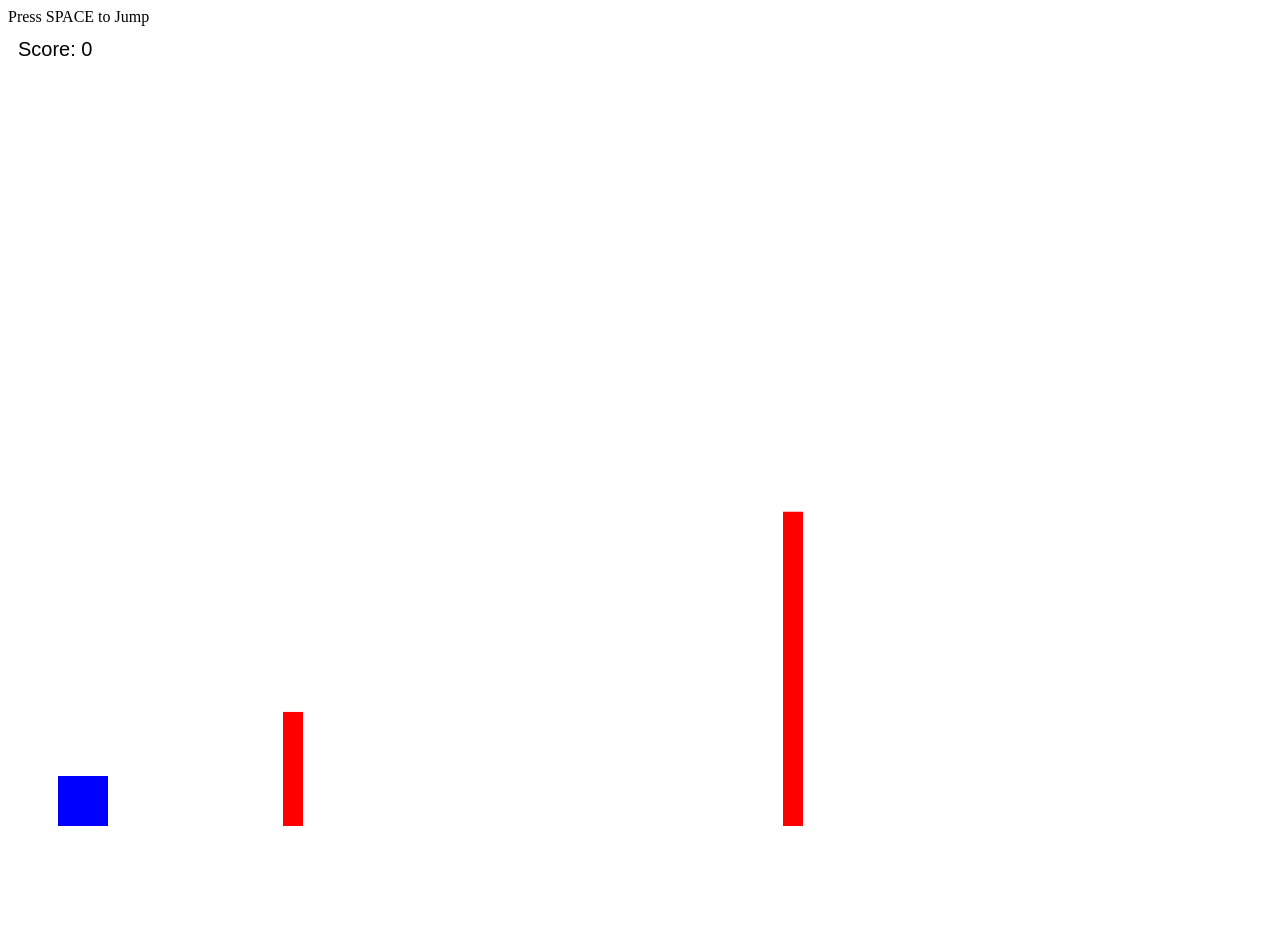
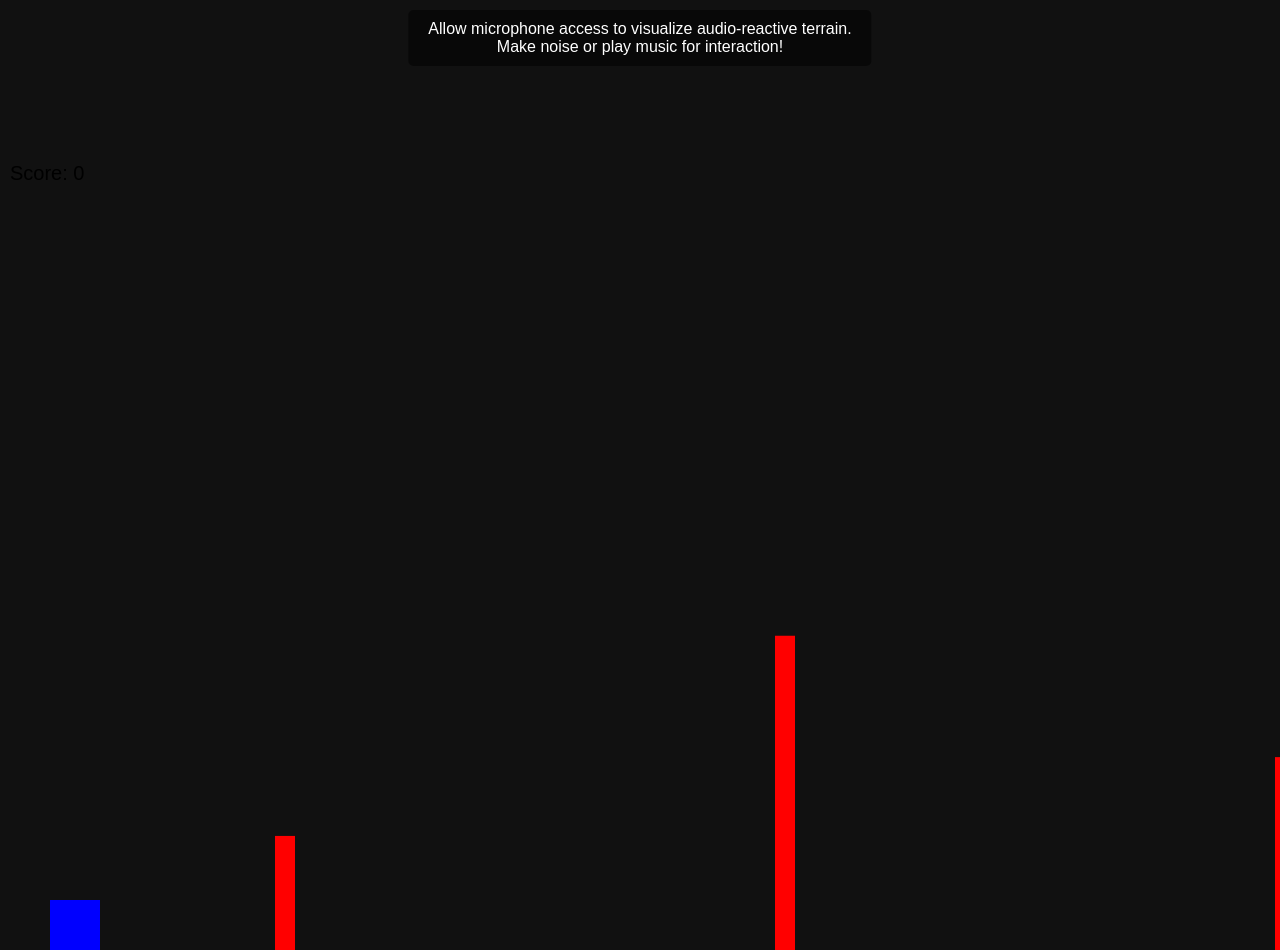
Before and after one commit to Boboshiok123/Bobowaku, a plain HTML site: page index.html in a window 1280 px wide. Before the commit the page ends 838 px from the top, so only its background shows below. Drawn offline with Linux system fonts and the light colour scheme.

Commit message:
index.html

```diff
--- a/index.html
+++ b/index.html
@@ -3,11 +3,37 @@
 <head>
     <meta charset="UTF-8">
     <meta name="viewport" content="width=device-width, initial-scale=1.0">
-    <title>Endless Runner Game</title>
-    <link rel="stylesheet" href="styles.css">
+    <title>Audio Reactive Terrain</title>
+    <style>
+        body {
+            margin: 0;
+            background: #111;
+            overflow: hidden;
+        }
+        canvas {
+            display: block;
+        }
+        #instructions {
+            position: absolute;
+            top: 10px;
+            left: 50%;
+            transform: translateX(-50%);
+            color: white;
+            font-family: Arial, sans-serif;
+            background: rgba(0, 0, 0, 0.5);
+            padding: 10px 20px;
+            border-radius: 5px;
+            text-align: center;
+        }
+    </style>
 </head>
 <body>
-    <div class="instructions">Press SPACE to Jump</div>
+    <div id="instructions">
+        Allow microphone access to visualize audio-reactive terrain.<br>
+        Make noise or play music for interaction!
+    </div>
+    <canvas id="visualization"></canvas>
+    <!-- Include your external JavaScript file -->
     <script src="script.js"></script>
 </body>
 </html>
```
